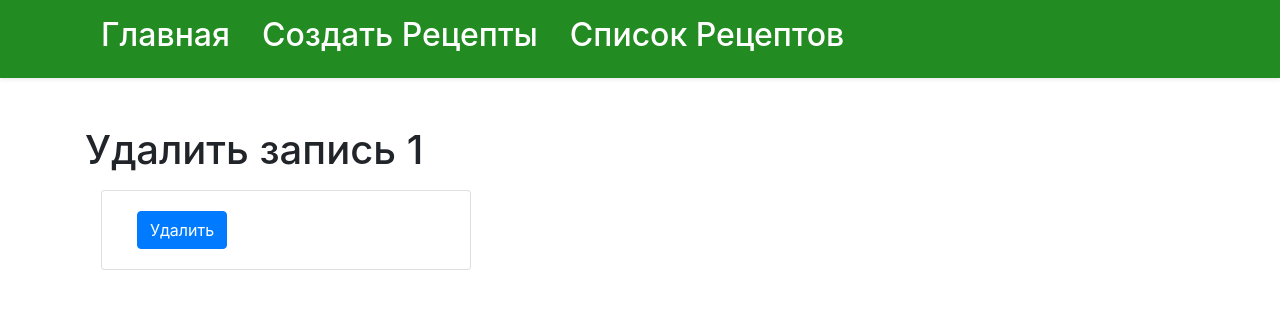
After one commit to Muta-Mad/blog_recipes, a Django app: template templates/main/recipe_delete.html in a window 1280 px wide. The commit adds this page. Shown: the top 309 px of the page. Run offline with Django 3.2, Linux system fonts and the light colour scheme; the template is opened without the code that fills it: most values are stand-ins (such as "Sample title", 1, 10 or a date in 2020); some libraries are stand-ins or nearby versions.

Commit message:
add favicon & make delete

```diff
--- a/blog_recipes/settings.py
+++ b/blog_recipes/settings.py
@@ -124,6 +124,9 @@ USE_TZ = True
 # https://docs.djangoproject.com/en/3.2/howto/static-files/
 
 STATIC_URL = '/static/'
+STATICFILES_DIRS = [
+    BASE_DIR / "static",
+]
 
 # Default primary key field type
 # https://docs.djangoproject.com/en/3.2/ref/settings/#default-auto-field
--- a/main/urls.py
+++ b/main/urls.py
@@ -7,4 +7,5 @@ urlpatterns = [
      path('', views.recipe_create, name='recipe'),
      path('list/', views.recipes_list, name='list'),
      path('<int:pk>', views.recipes_detail, name='detail'),
+     path('<int:pk>/delete/', views.RecipeDeleteView.as_view(), name='delete'),
 ]
--- a/templates/base.html
+++ b/templates/base.html
@@ -1,7 +1,13 @@
+{% load static %}
 <!DOCTYPE html>
 <html lang="ru">
   <head>
-    <meta charset="UTF-8">
+    <meta charset="utf-8">
+    <meta name="viewport" content="width=device-width, initial-scale=1">
+    <link rel="icon" href="{% static 'img/fav/favicon.ico' %}" type="image">
+    <link rel="apple-touch-icon" sizes="180x180" href="{% static 'img/fav/apple-touch-icon.png' %}">
+    <link rel="icon" type="image/png" sizes="32x32" href="{% static 'img/fav/favicon-32x32.png' %}">
+    <link rel="icon" type="image/png" sizes="16x16" href="{% static 'img/fav/favicon-16x16.png' %}">
     <title>Блог рецептов</title>
     {% load django_bootstrap5 %}
     {% bootstrap_css %}
--- a/templates/includes/header.html
+++ b/templates/includes/header.html
@@ -1,8 +1,13 @@
+{% load static %}
 <!DOCTYPE html>
-<html lang="en">
-<head>
-    <meta charset="UTF-8">
-    <meta name="viewport" content="width=device-width, initial-scale=1.0">
+<html lang="ru">
+  <head>
+    <meta charset="utf-8">
+    <meta name="viewport" content="width=device-width, initial-scale=1">
+    <link rel="icon" href="{% static 'img/fav/favicon.ico' %}" type="image">
+    <link rel="apple-touch-icon" sizes="180x180" href="{% static 'img/fav/apple-touch-icon.png' %}">
+    <link rel="icon" type="image/png" sizes="32x32" href="{% static 'img/fav/favicon-32x32.png' %}">
+    <link rel="icon" type="image/png" sizes="16x16" href="{% static 'img/fav/favicon-16x16.png' %}">
     <title>Изменение цвета в Bootstrap</title>
     <link rel="stylesheet" href="https://stackpath.bootstrapcdn.com/bootstrap/4.5.2/css/bootstrap.min.css">
     <style>
@@ -20,6 +25,7 @@
              background-color: #F0FFF0 !important; /* Светло-зеленый фон для активного элемента */
         }
     </style>
+    <link rel="icon" href="{% static 'img/fav/favicon.ico' %}" type="image">
 </head>
 <body>
     <header>
--- /dev/null
+++ b/templates/main/recipe_delete.html
@@ -0,0 +1,14 @@
+{% extends "base.html" %}
+{% load django_bootstrap5 %}
+{% block content %}
+  <h1>Удалить запись {{ object.pk }}</h1>
+  <div class="card col-4 m-3">
+    <div class="card-body">
+      <!-- В форме только csrf-токен и кнопка. Никакие другие поля тут не нужны.  -->
+      <form method="post">
+        {% csrf_token %}
+        {% bootstrap_button button_type="submit" content="Удалить" %}
+      </form>
+    </div>
+  </div>
+{% endblock content %}
```
Also changed, not shown: main/views.py (+10 -1 lines), templates/main/recipes_list.html (+4 -3 lines), db.sqlite3, static/img/fav/android-chrome-192x192.png (added), static/img/fav/android-chrome-256x256.png (added), static/img/fav/apple-touch-icon.png (added), static/img/fav/favicon-16x16.png (added), static/img/fav/favicon-32x32.png (added), static/img/fav/favicon.ico (added), static/img/fav/logo.png (added), static/img/fav/mstile-150x150.png (added).
